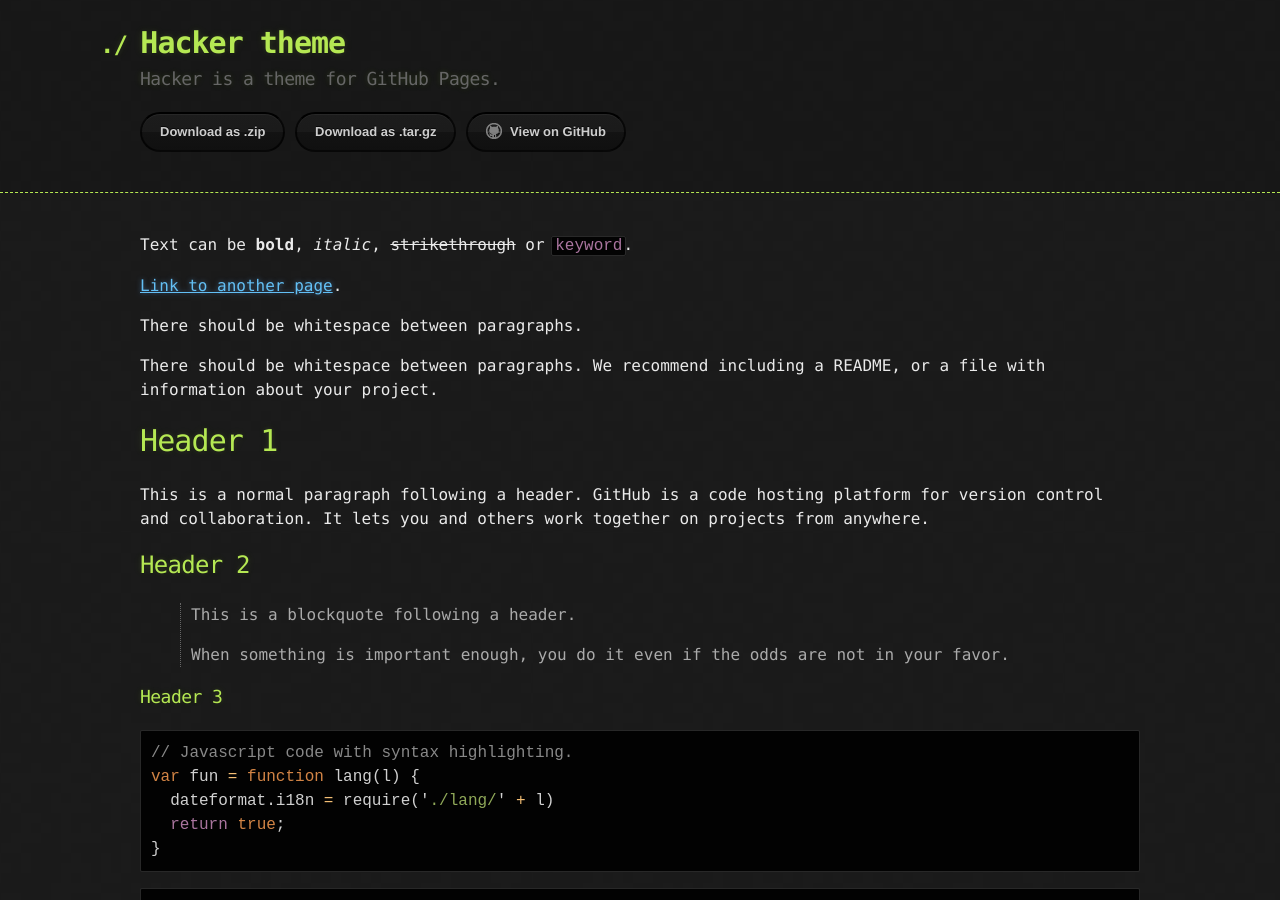
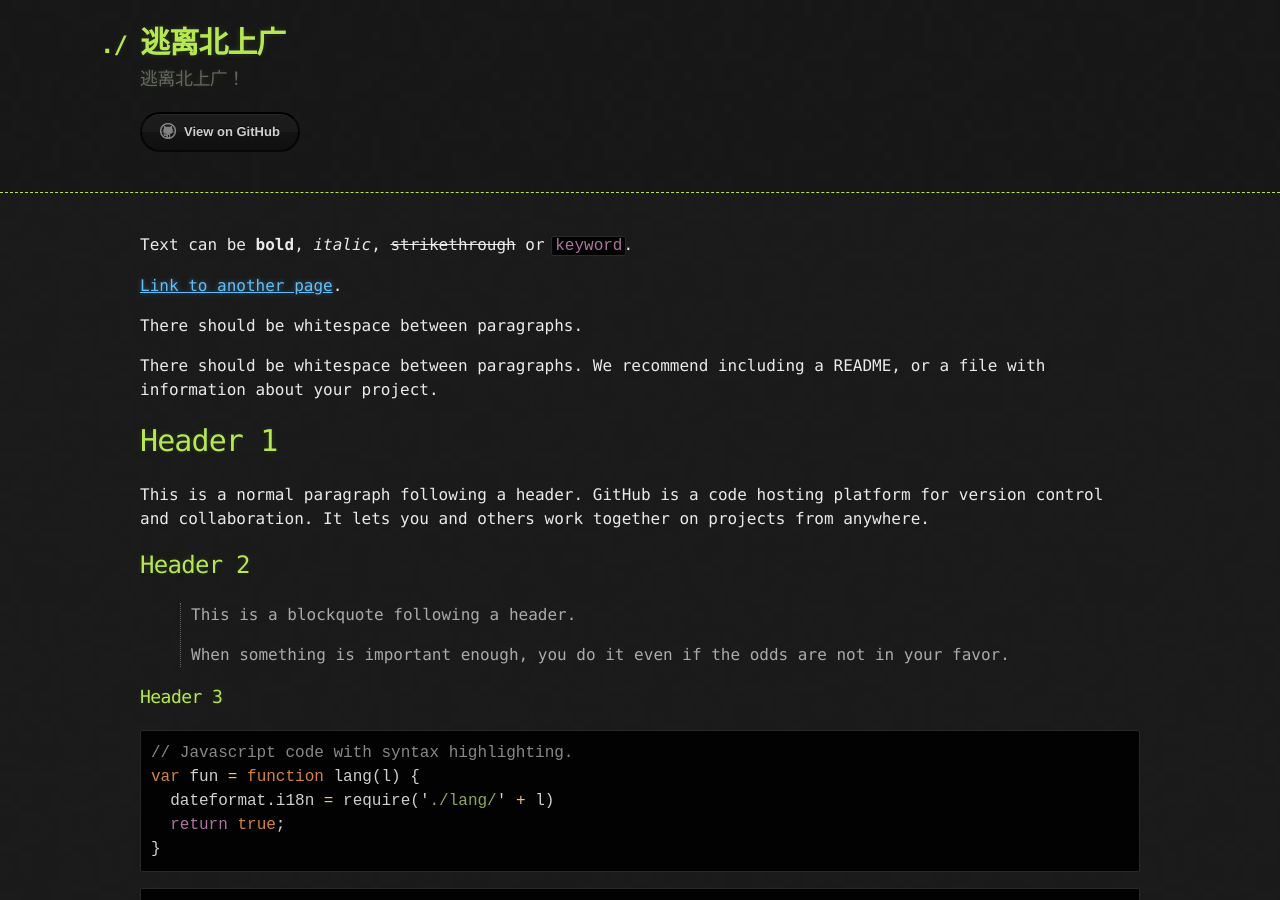
Before and after one commit to Jinnrry/getAwayBSG, a Jekyll site: the page built from docs/index.md, in a window 1280 px wide and 900 px high. Built offline with Jekyll 4.4.1, drawn with Linux system fonts in a browser that asks for light colours.

Commit message:
添加主页

```diff
--- a/docs/_config.yml
+++ b/docs/_config.yml
@@ -1,5 +1,5 @@
-title: Hacker theme
-description: Hacker is a theme for GitHub Pages.
-show_downloads: true
+title: 逃离北上广
+description: 逃离北上广！
+show_downloads: false
 google_analytics:
 theme: jekyll-theme-hacker
```
